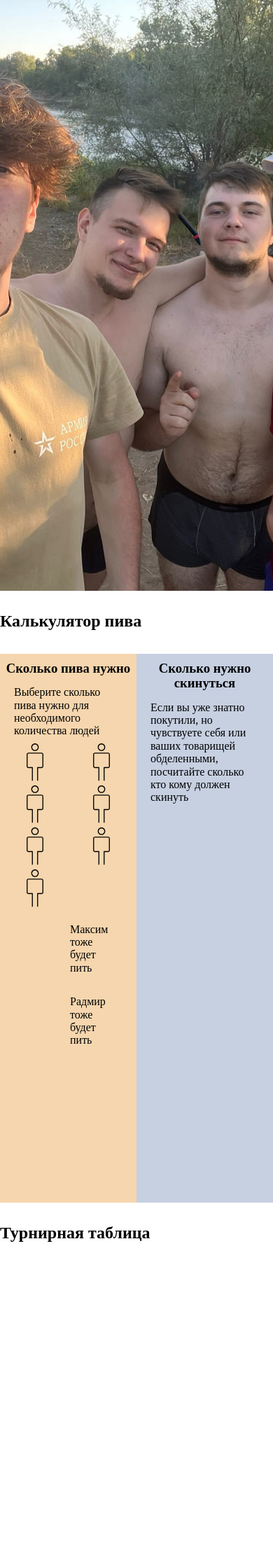
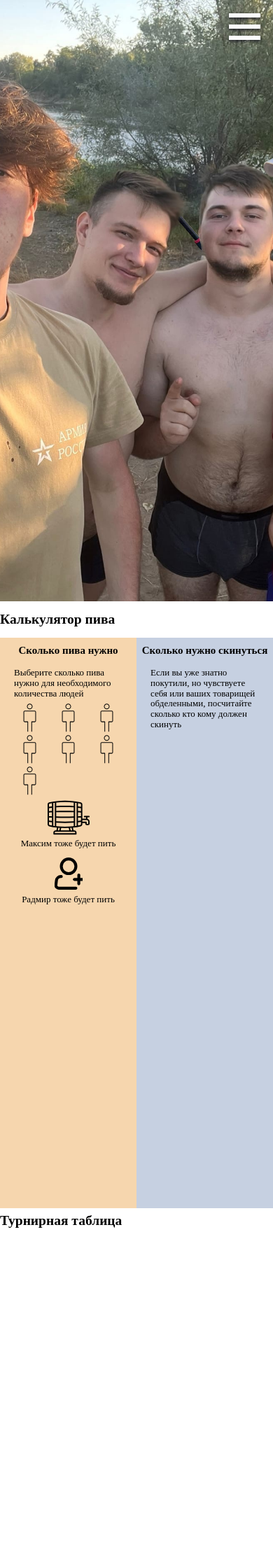
Before and after one commit to Best-friend-ribolovi/Best-friend-ribolovi.github.io, a PHP site: page / in a window 390 px wide. Shown: the top 2240 px of the page at 70% size. Run offline with PHP 8.4, Linux system fonts and the light colour scheme.

Commit message:
mobile-menu

```diff
--- a/css/animate.css
+++ b/css/animate.css
@@ -15,3 +15,8 @@ h3.element-animation.element-show{
 .text.element-animation.element-show{
   transition: 0.1s all;
 }
+@media(max-width:540px){
+  .element-animation {
+    margin: 0 0 15px 0;
+  }
+}
--- a/css/calc.css
+++ b/css/calc.css
@@ -35,12 +35,14 @@
 .calc__block_persones{
     display: flex;
     justify-content: space-between;
-    margin: 0px 180px;
+    margin: 0px auto;
+    max-width: 290px;
 }
 .calc__block_persone{
     width: 60px;
     height: 60px;
     background: url('../icons/Persone.svg') center/cover;
+    transition: .2s all;
 }
 .calc__block_persone:hover{
     cursor: pointer;
@@ -49,11 +51,13 @@
     background: url('../icons/Maksim.svg') center/cover;
     height: 80px;
     width: 90px;
+    transition: .2s all;
 }
 .calc__block_persone-radmir{
     background: url('../icons/Radmir.svg') center/cover;
     height: 80px;
     width: 80px;
+    transition: .2s all;
 }
 .calc__block_persone-individual{
     margin: 10px 50px;
@@ -65,8 +69,40 @@
 
 /*Адаптив*/
 @media(max-width: 540px){
+    .calc__blocks {
+        height: calc(100% - 29.6px);
+    }
     .calc__block_persones {
         flex-wrap: wrap;
         margin: 0 20px;
     }
+    .calc__block_persone {
+        width: 50px;
+        height: 50px;
+    }
+    .calc__block_persone-individual {
+        margin: 5px auto;
+        flex-direction: column;
+        text-align: center;
+    }
+    .calc__block_persone-maksim{
+        height: 50px;
+        width: 60px;
+    }
+    .calc__block_persone-radmir {
+        height: 50px;
+        width: 40px;
+    }
 }
+@media(max-width: 400px){
+    .calc__block_persone {
+        width: 45px;
+        height: 45px;
+    }
+}
+@media(max-width: 340px){
+    .calc__block_persone {
+        width: 55px;
+        height: 55px;
+    }
+}
--- a/css/header.css
+++ b/css/header.css
@@ -27,16 +27,73 @@ header{
     padding: 0;
 }
 
+
+.hamburger {
+    top:50%;
+    left:10%;
+    width: 50px;
+    height: 6px;
+    background: #FCFCFC;
+    position: absolute;
+    box-shadow: 0 2px 5px rgb(28 28 36);
+    transition: 0.5s;
+}
+
+.hamburger:before {
+    top: -16px;
+}
+
+.hamburger:after {
+    top: 16px;
+}
+.icon-one {
+    position: fixed;
+    top: 0;
+    right: 0px;
+    width: 100px;
+    height: 100px;
+    cursor: pointer;
+    z-index: 100;
+}
+
+.hamburger-one:before, .hamburger-one:after {
+    content: '';
+    position:absolute;
+    width: 50px;
+    height: 6px;
+    background:#FCFCFC;
+    box-shadow: 0 2px 5px rgb(28 28 36);
+    transition:0.5s;
+}
+
+.icon-one.active-one .hamburger-one {
+    background:rgba(0,0,0,0);
+    box-shadow: 0 2px 5px rgb(28 28 36);
+}
+
+.icon-one.active-one .hamburger-one:before {
+    top: 0;
+    transform:rotate(45deg);
+}
+
+.icon-one.active-one .hamburger-one:after {
+    top: 0;
+    transform:rotate(135deg);
+    box-shadow: 0 -2px 5px rgb(28 28 36);
+}
+
+
 /*Адаптив*/
 @media (max-width:600px){
     .menu{
         position: fixed;
         right: -100%;
+        top: 0;
         height: 100vh;
         width: 100vw;
-        z-index: 100;
+        z-index: 99;
         background: #000000e6;
-        transition: 1s all;
+        transition: .5s all;
     }
     .menu.active{
         right: 0;
@@ -51,3 +108,17 @@ header{
         margin: 0 auto;
     }
 }
+@media (max-width:540px){
+    header, .calc, .table, .album {
+        padding-top: 15px;
+    }
+    .icon-one {
+        width: 70px;
+        height: 70px;
+    }
+
+    .hamburger,.hamburger-one:before, .hamburger-one:after{
+        width: 45px;
+        height: 6px;
+    }
+}
--- a/css/main.css
+++ b/css/main.css
@@ -3,3 +3,17 @@
 @import "calc.css";
 @import "footer.css";
 @import "header.css";
+body{
+    font-size: 15px;
+}
+h3{
+    font-size: 18px;
+}
+@media (max-width:540px){
+    body{
+        font-size: 13px;
+    }
+    h3{
+        font-size: 15px;
+    }
+}
--- a/index.html
+++ b/index.html
@@ -12,6 +12,9 @@
 </head>
 <body>
     <header>
+        <div class="icon-one">
+            <div class="hamburger hamburger-one"></div>
+        </div>
         <div class="menu">
             <ul class="menu__list">
                 <li class="menu__list_li"><a href="">Главная</a></li>
@@ -82,6 +85,7 @@
     </section>
 
     <footer id="footer"></footer>
+    <script src="./js/main.js"></script>
     <script src="./js/anim.js"></script>
     <script src="./js/jakor.js"></script>
     <script src="./js/calc_beer.js"></script>
--- a/js/calc_beer.js
+++ b/js/calc_beer.js
@@ -55,4 +55,10 @@ window.addEventListener('DOMContentLoaded', function(){
         });
 
 
+    let radmir = document.querySelector('.calc__block_persone-radmir'),
+        maksim = document.querySelector('.calc__block_persone-maksim');
+
+    maksim.parentElement.addEventListener('click', ()=>{
+        maksim.style.background = "url('./icons/MaksimCheck.svg') center/cover";
+    });
 });
--- a/js/main.js
+++ b/js/main.js
@@ -0,0 +1,13 @@
+let hamburger = document.querySelector('.icon-one'),
+    menu = document.querySelector('.menu');
+hamburger.addEventListener("click", ()=>{
+    if(hamburger.classList.contains('active-one'))
+    {
+        hamburger.classList.remove('active-one');
+        menu.classList.remove('active');
+    }
+    else{
+        hamburger.classList.add('active-one');
+        menu.classList.add('active');
+    }
+});
```
Also changed, not shown: icons/MaksimCheck.svg (added).
